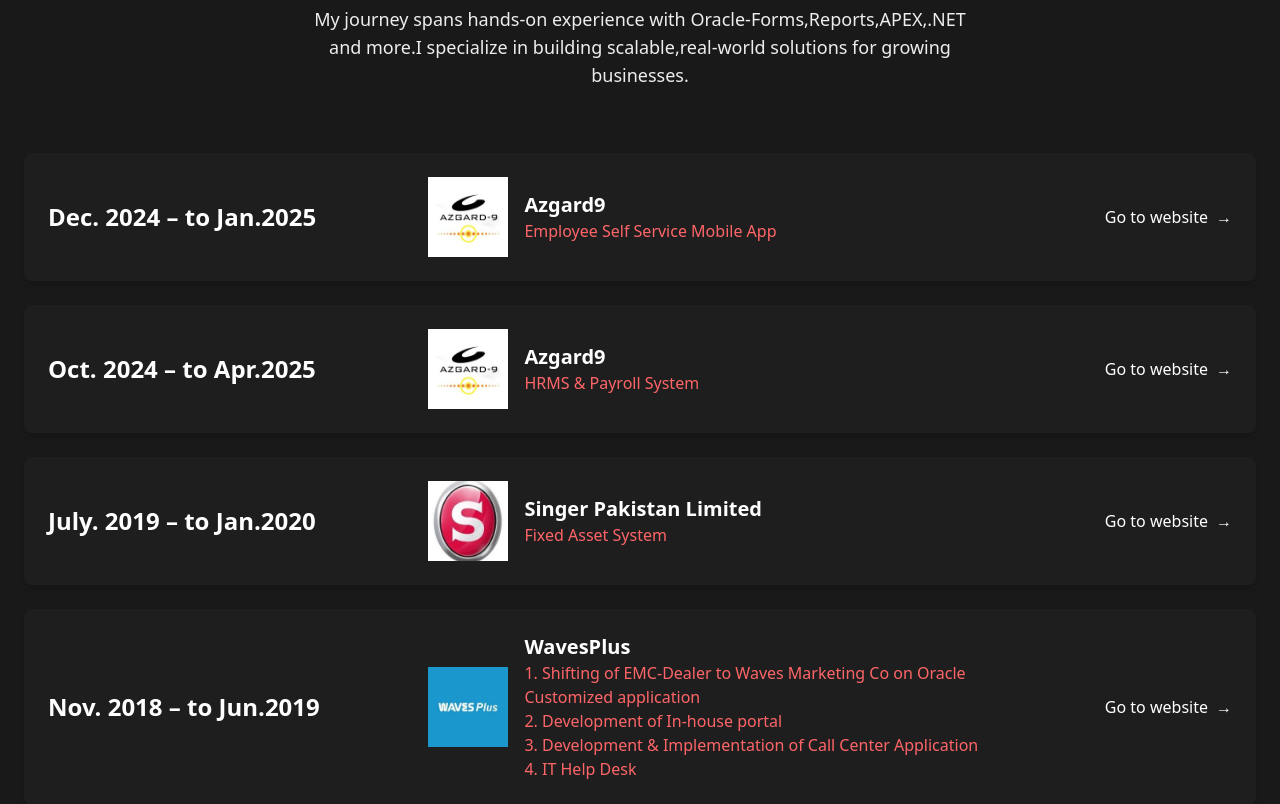
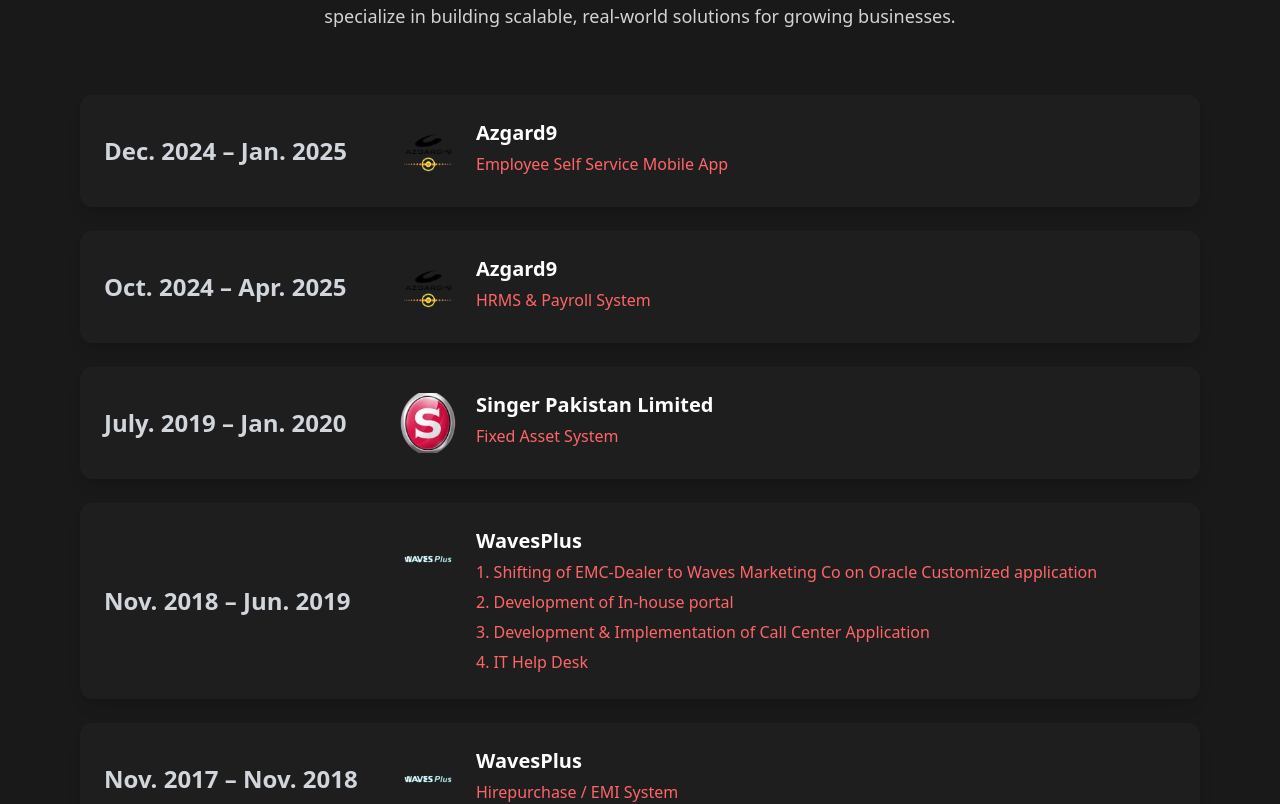
Before and after one commit to AhmadMahmoodRana-dev/SirMobin, a React (Vite) app: page / in a window 1280 px wide. Shown: the part 3342-4146 px from the top of the page. Built offline with nearby package versions, Linux system fonts and the light colour scheme.

Commit message:
Footer Section Update

```diff
--- a/src/components/Home/ExperienceSection.jsx
+++ b/src/components/Home/ExperienceSection.jsx
@@ -1,86 +1,78 @@
 import React from "react";
 import { motion } from "framer-motion";
-import azgard from "../../assets/azgard9.jpg";
-import singer from "../../assets/singerPakistan.jpg";
-import maple from "../../assets/mapleleaf.png";
-import waves from "../../assets/waves.jpg";
+import azgard from "../../assets/azgard.png";
+import singer from "../../assets/singer.png";
+import maple from "../../assets/maple.png";
+import waves from "../../assets/waves.png";
 
 const experiences = [
   {
-    year: "Dec. 2024 – to Jan.2025",
+    year: "Dec. 2024 – Jan. 2025",
     title: "Azgard9",
     company: ["Employee Self Service Mobile App"],
-    link: "#",
     icon: azgard,
   },
   {
-    year: "Oct. 2024 – to Apr.2025",
+    year: "Oct. 2024 – Apr. 2025",
     title: "Azgard9",
     company: ["HRMS & Payroll System"],
-    link: "https://erp.visionplusapps.com:8081/ords/r/api/azgard128111/login?session=9576267188136",
     icon: azgard,
   },
   {
-    year: "July. 2019 – to Jan.2020",
+    year: "July. 2019 – Jan. 2020",
     title: "Singer Pakistan Limited",
     company: ["Fixed Asset System"],
-    link: "#",
     icon: singer,
   },
   {
-    year: "Nov. 2018 – to Jun.2019",
+    year: "Nov. 2018 – Jun. 2019",
     title: "WavesPlus",
-    company: ["1. Shifting of EMC-Dealer to Waves Marketing Co on Oracle Customized application","2. Development of In-house portal","3. Development & Implementation of Call Center Application","4. IT Help Desk"],
-    link: "#",
+    company: [
+      "1. Shifting of EMC-Dealer to Waves Marketing Co on Oracle Customized application",
+      "2. Development of In-house portal",
+      "3. Development & Implementation of Call Center Application",
+      "4. IT Help Desk",
+    ],
     icon: waves,
   },
   {
-    year: "Nov. 2017 – Nov.-2018",
+    year: "Nov. 2017 – Nov. 2018",
     title: "WavesPlus",
     company: ["Hirepurchase / EMI System"],
-    link: "http://central.emc-appliances.com/",
     icon: waves,
   },
   {
-    year: "May. 2017 – Jun.2017",
+    year: "May. 2017 – Jun. 2017",
     title: "Singer Pakistan Limited",
-    company: [
-      "First time in the history Singer Pakistan Inventory Barcoding of Finish Goods",
-    ],
-    link: "#",
+    company: ["Inventory Barcoding of Finished Goods"],
     icon: singer,
   },
   {
-    year: "Jun. 2016 – Feb.2017",
+    year: "Jun. 2016 – Feb. 2017",
     title: "Singer Pakistan Limited",
     company: ["Customized Oracle based fully integrated ERP System"],
-    link: "#",
     icon: singer,
   },
   {
     year: "Jul. 2015 – Jun. 2016",
     title: "Maple Leaf Cement",
     company: ["Implementation of EBS R12 Financial Module"],
-    link: "#",
     icon: maple,
   },
   {
     year: "Jan. 2015 – Jun. 2015",
     title: "Maple Leaf Cement",
-    company: [
-      "Housekeeping Tracking System (Click), A Realstate Management System",
-    ],
-    link: "#",
+    company: ["Housekeeping Tracking System (Click), A Real Estate Management System"],
     icon: maple,
   },
 ];
 
 const ExperienceSection = () => {
   return (
-    <div className="bg-[#191919] min-h-screen h-auto text-white 2xl:px-20 xl:px-6 lg:px-4 md:px-4 px-4 py-12 md:py-20">
+    <div className="bg-[#191919] min-h-screen text-white px-4 md:px-6 lg:px-12 xl:px-20 py-12 md:py-20">
       <div className="text-center mb-16">
         <motion.h2
-          className="text-white text-4xl md:text-5xl font-bold  my-6"
+          className="text-white text-4xl md:text-5xl font-bold mb-4"
           initial={{ opacity: 0, y: 60 }}
           whileInView={{ opacity: 1, y: 0 }}
           viewport={{ once: true }}
@@ -90,53 +82,41 @@
         </motion.h2>
 
         <motion.p
-          className="text-[#ededed] md:text-lg max-w-2xl mx-auto"
+          className="text-[#d3d3d3] md:text-lg max-w-3xl mx-auto leading-relaxed"
           initial={{ opacity: 0, y: 60 }}
           whileInView={{ opacity: 1, y: 0 }}
           viewport={{ once: true }}
           transition={{ duration: 0.6, delay: 0.2 }}
         >
-          My journey spans hands-on experience with
-          Oracle-Forms,Reports,APEX,.NET and more.I specialize in building
-          scalable,real-world solutions for growing businesses.
+          My journey spans hands-on experience with Oracle Forms, Reports, APEX, .NET and more. I specialize in building scalable, real-world solutions for growing businesses.
         </motion.p>
       </div>
 
-      <div className="space-y-4 md:space-y-6">
+      <div className="space-y-6">
         {experiences.map((exp, index) => (
           <motion.div
             key={index}
-            className="bg-[#1e1e1e] md:flex items-center justify-between p-4 md:p-6 rounded-lg shadow-md space-y-4 md:space-y-0"
+            className="bg-[#1e1e1e] rounded-xl p-6 flex flex-col md:flex-row items-start md:items-center gap-6 shadow-lg"
             initial={{ opacity: 0, y: 80 }}
             whileInView={{ opacity: 1, y: 0 }}
             viewport={{ once: true }}
-            transition={{ duration: 0.6, delay: index * 0.2 }}
+            transition={{ duration: 0.6, delay: index * 0.15 }}
           >
-            <div className="md:w-1/4 w-full text-lg md:text-xl lg:text-2xl font-semibold">
+            <div className="w-full md:w-1/4 text-lg md:text-xl lg:text-2xl font-semibold text-gray-300">
               {exp.year}
             </div>
 
-            <div className="flex flex-col md:flex-row items-start md:items-center gap-3 md:gap-4 md:w-2/4 w-full">
-              <img src={exp.icon} className="w-[80px] h-[80px]" alt="" />
-              <div>
-                <h3 className="text-lg md:text-xl lg:text-xl font-bold">
-                  {exp.title}
-                </h3>
-                {exp.company.map((data) => {
-                  return (
-                    <p className="text-red-400 text-sm md:text-base">{data}</p>
-                  );
-                })}
+            <div className="flex items-start gap-4 md:w-/4">
+              <img src={exp.icon} className="w-16 h-16 object-contain" alt={exp.title} />
+              <div className="space-y-1">
+                <h3 className="text-xl font-bold text-white">{exp.title}</h3>
+                {exp.company.map((item, i) => (
+                  <p key={i} className="text-red-400 text-sm md:text-base leading-relaxed">
+                    {item}
+                  </p>
+                ))}
               </div>
             </div>
-
-            <a
-              href={exp.link}
-              className="text-white hover:text-red-400 transition flex items-center gap-2 md:mt-0 mt-2 md:text-base text-sm"
-            >
-              <span>Go to website</span>
-              <span>→</span>
-            </a>
           </motion.div>
         ))}
       </div>
--- a/src/layout/Footer.jsx
+++ b/src/layout/Footer.jsx
@@ -23,7 +23,7 @@
           </div>
           <div>
             <Link
-              to="/contact"
+              to="/contactUs"
               className="inline-block bg-white text-red-500 hover:bg-gray-200 px-8 py-3 rounded-full font-medium transition duration-300"
             >
               Send Message
--- a/src/pages/ContactUs.jsx
+++ b/src/pages/ContactUs.jsx
@@ -12,17 +12,17 @@
 
       {/* Contact Info Cards */}
       <div className="grid md:grid-cols-3 gap-6 p-10 bg-[#1c1c1c]">
-        <div className="bg-gray-900 p-6 rounded-lg text-center shadow-md">
+        <div className="bg-[#191919] p-7 rounded-lg text-center shadow-md">
           <div className="text-yellow-400 text-3xl mb-2">📍</div>
           <h2 className="text-xl font-semibold">Address</h2>
           <p>7 Green Lake Street<br />Crawfordsville, IN 47933</p>
         </div>
-        <div className="bg-gray-900 p-6 rounded-lg text-center shadow-md">
+        <div className="bg-[#191919] p-7 rounded-lg text-center shadow-md">
           <div className="text-yellow-400 text-3xl mb-2">✉️</div>
           <h2 className="text-xl font-semibold">Email Us</h2>
           <p>Elito@gmail.com<br />helloyou@gmail.com</p>
         </div>
-        <div className="bg-gray-900 p-6 rounded-lg text-center shadow-md">
+        <div className="bg-[#191919] p-7 rounded-lg text-center shadow-md">
           <div className="text-yellow-400 text-3xl mb-2">📞</div>
           <h2 className="text-xl font-semibold">Call Now</h2>
           <p>+1 800 123 456 789<br />+1 800 123 654 987</p>
@@ -38,12 +38,12 @@
           </p>
         </div>
         <form className="max-w-4xl mx-auto grid md:grid-cols-2 gap-6">
-          <input type="text" placeholder="Your Name*" className="p-3 bg-gray-800 rounded text-white w-full" />
-          <input type="email" placeholder="Your Email*" className="p-3 bg-gray-800 rounded text-white w-full" />
-          <input type="text" placeholder="Address" className="p-3 bg-gray-800 rounded text-white w-full" />
-          <input type="text" placeholder="Services" className="p-3 bg-gray-800 rounded text-white w-full" />
-          <textarea placeholder="Message.." rows="5" className="p-3 bg-gray-800 rounded text-white w-full md:col-span-2"></textarea>
-          <button type="submit" className="bg-green-500 hover:bg-green-600 rounded-full px-6 py-2 text-white w-max mx-auto">
+          <input type="text" placeholder="Your Name*" className="p-3 bg-[#191919] rounded text-white w-full" />
+          <input type="email" placeholder="Your Email*" className="p-3 bg-[#191919] rounded text-white w-full" />
+          <input type="text" placeholder="Address" className="p-3 bg-[#191919] rounded text-white w-full" />
+          <input type="text" placeholder="Services" className="p-3 bg-[#191919] rounded text-white w-full" />
+          <textarea placeholder="Message.." rows="5" className="p-3 bg-[#191919] rounded text-white w-full md:col-span-2"></textarea>
+          <button type="submit" className="bg-green-500 hover:bg-green-600 rounded-full px-6 py-2 text-white w-max ">
             Send Message
           </button>
         </form>
```
